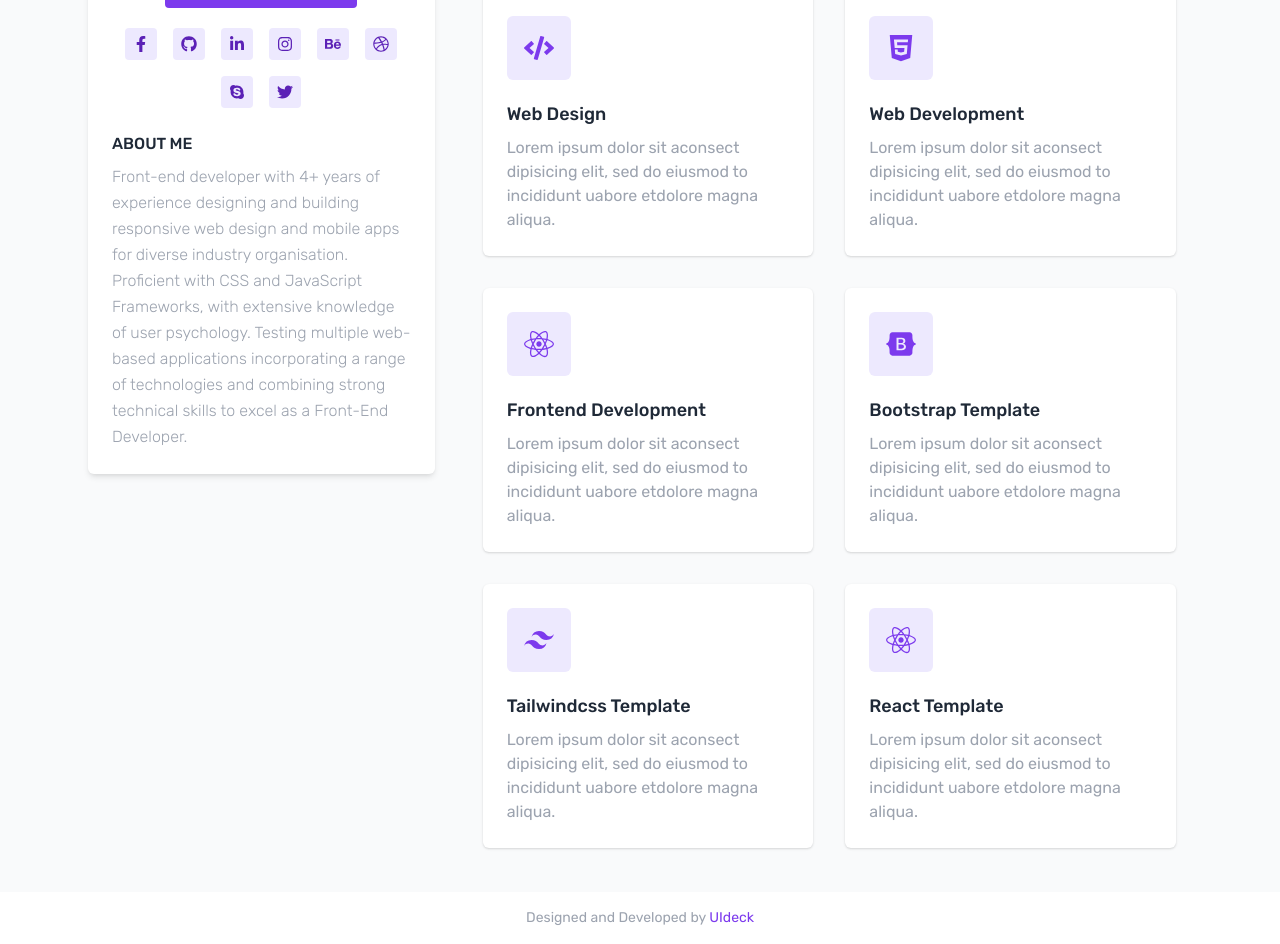
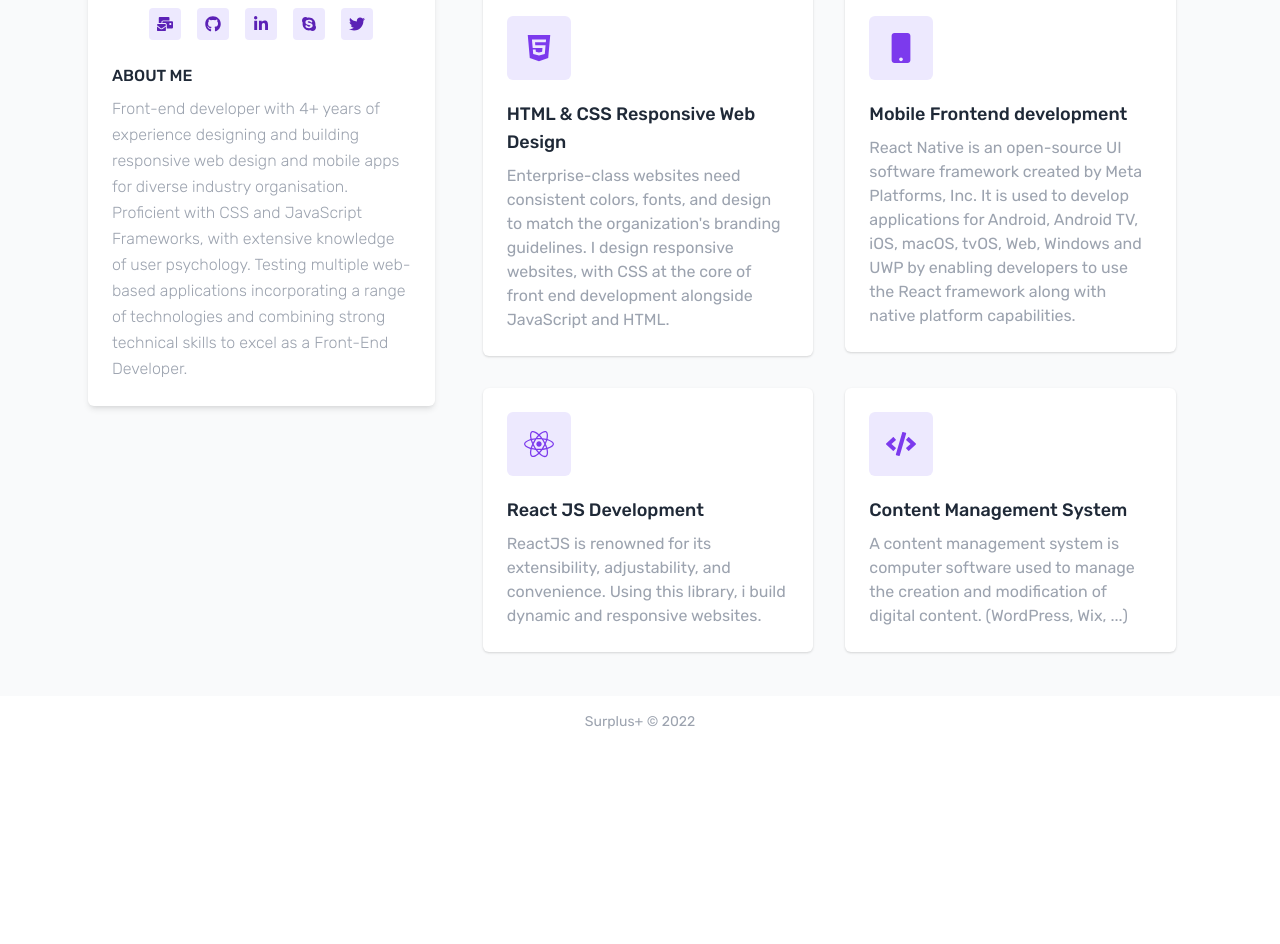
Before and after one commit to Vickthour/myresume-reactjs, a React (Create React App) app: page /services in a window 1280 px wide. Shown: the part 340-1284 px from the top of the page. After the commit the page ends 1088 px from the top, so only its background shows below. Built offline with nearby package versions, Linux system fonts and the light colour scheme.

Commit message:
Almost done

```diff
--- a/src/components/pages/About/Skills/SkillItem.jsx
+++ b/src/components/pages/About/Skills/SkillItem.jsx
@@ -1,24 +1,52 @@
 import React from "react";
 
-const SkillItem = (props) => {
-  const { title, percentage } = props.skill;
+const SkillItem = () => {
+  // const { title, percentage } = props.skill;
   return (
-    <div className="w-full md:w-1/2">
-      <div className="mb-4 md:mx-4">
-        <div className="flex justify-between items-center mb-1">
-          <h5 className="text-md text-gray-400 font-light">{title}</h5>
-          <span className="text-md text-purple-600 font-bold">
-            {percentage}
-          </span>
+    <div className="w-full">
+          <div className="md:mx-4">
+            <h3 className="text-2xl text-gray-800 font-bold mb-4">Skills</h3>
+          </div>
+          <span className="inline-flex items-center gap-1.5 py-1.5 px-3 rounded-md text-sm text-md font-medium bg-blue-100 text-blue-800">Languages</span>
+          <ul className="list-disc list-inside text-gray-900 dark:text-gray-200">
+            <li className="inline-block relative pr-8">HTML</li>
+            <li className="inline-block relative pr-8">CSS</li>
+            <li className="inline-block relative pr-8">JavaScript</li>
+            <li className="inline-block relative pr-8">TypeScript</li>
+            <li className="inline-block relative pr-8">PHP</li>
+          </ul>
+          <hr/><br/>
+          <span className="inline-flex items-center gap-1.5 py-1.5 px-3 rounded-md text-sm text-md font-medium bg-blue-100 text-blue-800">Libraries</span>
+          <br/>
+          <ul className="list-disc list-inside text-gray-900 dark:text-gray-200">
+            <li className="inline-block relative pr-8">React</li>
+            <li className="inline-block relative pr-8">React-Redux</li>
+            <li className="inline-block relative pr-8">Laravel</li>
+          </ul>
+          <hr/><br/>
+          <span className="inline-flex items-center gap-1.5 py-1.5 px-3 rounded-md text-sm text-md font-medium bg-blue-100 text-blue-800">Frameworks</span>
+          <br/>
+          <ul className="list-disc list-inside text-gray-900 dark:text-gray-200">
+            <li className="inline-block relative pr-8">TailwindCSS</li>
+            <li className="inline-block relative pr-8">React Native</li>
+            <li className="inline-block relative pr-8">BootStrap</li>
+          </ul>
+          <hr/><br/>
+          <span className="inline-flex items-center gap-1.5 py-1.5 px-3 rounded-md text-sm text-md font-medium bg-blue-100 text-blue-800">Tools & System</span>
+          <br/>
+          <ul className="list-disc list-inside text-gray-900 dark:text-gray-200">
+            <li className="inline-block relative pr-8">Git</li>
+            <li className="inline-block relative pr-8">NPM</li>
+            <li className="inline-block relative pr-8">VScode</li>
+          </ul><hr/><br/>
+          <span className="inline-flex items-center gap-1.5 py-1.5 px-3 rounded-md text-sm text-md font-medium bg-blue-100 text-blue-800">CMS</span>
+          <br/>
+          <ul className="list-disc list-inside text-gray-900 dark:text-gray-200">
+            <li className="inline-block relative pr-8">WordPress</li>
+            <li className="inline-block relative pr-8">Wix</li>
+            <li className="inline-block relative pr-8">PageCarton</li>
+          </ul>
         </div>
-        <div className="w-full bg-purple-200 relative h-2 rounded">
-          <div
-            className="absolute h-full left-0 top-0 bg-purple-600 rounded"
-            style={{ width: `${percentage}` }}
-          ></div>
-        </div>
-      </div>
-    </div>
   );
 };
 
--- a/src/components/pages/About/Skills/Skills.jsx
+++ b/src/components/pages/About/Skills/Skills.jsx
@@ -1,56 +1,11 @@
 import React from "react";
+import SkillItem from "./SkillItem";
 
 const Skills = () => {
   return (
     <div className="py-4">
       <div className="flex flex-wrap">
-        <div className="w-full">
-          <div className="md:mx-4">
-            <h3 className="text-2xl text-gray-800 font-bold mb-4">Skills</h3>
-          </div>
-          <span className="inline-flex items-center gap-1.5 py-1.5 px-3 rounded-md text-sm text-md font-medium bg-blue-100 text-blue-800">Languages</span>
-          <ul className="list-disc list-inside text-gray-900 dark:text-gray-200">
-            <li className="inline-block relative pr-8">HTML</li>
-            <li className="inline-block relative pr-8">CSS</li>
-            <li className="inline-block relative pr-8">JavaScript</li>
-            <li className="inline-block relative pr-8">TypeScript</li>
-            <li className="inline-block relative pr-8">PHP</li>
-          </ul>
-          <hr/><br/>
-          <span className="inline-flex items-center gap-1.5 py-1.5 px-3 rounded-md text-sm text-md font-medium bg-blue-100 text-blue-800">Libraries</span>
-          <br/>
-          <ul className="list-disc list-inside text-gray-900 dark:text-gray-200">
-            <li className="inline-block relative pr-8">React</li>
-            <li className="inline-block relative pr-8">React-Redux</li>
-            <li className="inline-block relative pr-8">JavaScript</li>
-            <li className="inline-block relative pr-8">TypeScript</li>
-            <li className="inline-block relative pr-8">Laravel</li>
-          </ul>
-          <hr/><br/>
-          <span className="inline-flex items-center gap-1.5 py-1.5 px-3 rounded-md text-sm text-md font-medium bg-blue-100 text-blue-800">Frameworks</span>
-          <br/>
-          <ul className="list-disc list-inside text-gray-900 dark:text-gray-200">
-            <li className="inline-block relative pr-8">TailwindCSS</li>
-            <li className="inline-block relative pr-8">BootStrap</li>
-          </ul>
-          <hr/><br/>
-          <span className="inline-flex items-center gap-1.5 py-1.5 px-3 rounded-md text-sm text-md font-medium bg-blue-100 text-blue-800">Tools & System</span>
-          <br/>
-          <ul className="list-disc list-inside text-gray-900 dark:text-gray-200">
-            <li className="inline-block relative pr-8">Git</li>
-            <li className="inline-block relative pr-8">NPM</li>
-            <li className="inline-block relative pr-8">VScode</li>
-          </ul><hr/><br/>
-          <span className="inline-flex items-center gap-1.5 py-1.5 px-3 rounded-md text-sm text-md font-medium bg-blue-100 text-blue-800">CMS</span>
-          <br/>
-          <ul className="list-disc list-inside text-gray-900 dark:text-gray-200">
-            <li className="inline-block relative pr-8">WordPress</li>
-            <li className="inline-block relative pr-8">Wix</li>
-            <li className="inline-block relative pr-8">PageCarton</li>
-          </ul>
-        </div>
-
-
+           <SkillItem/>
       </div>
     </div>
   );
--- a/src/components/pages/Contact/Contact.jsx
+++ b/src/components/pages/Contact/Contact.jsx
@@ -1,12 +1,13 @@
 import React from "react";
 import { ToastContainer } from "react-toastify";
 import "react-toastify/dist/ReactToastify.css";
+
 
 const Contact = () => {
   return (
     <section className="pb-10">
       <div className="flex flex-wrap md:px-4">
-        <form className="p-8 md:mx-4 bg-white rounded-md shadow-md">
+        <form className="p-8 md:mx-4 bg-white rounded-md shadow-md" name="myForm" method="POST">
           <div className="m-3">
             <h3 className="text-2xl text-gray-800 font-bold mb-6">
               Get in Touch
--- a/src/components/pages/Portfolio/Portfolio.jsx
+++ b/src/components/pages/Portfolio/Portfolio.jsx
@@ -12,7 +12,7 @@ const portfolioData = [
     title: "Space Bootstrap 5 Multipurpose Template",
     link: "#0",
     description:
-      "Lorem ipsum dolor sit aconsect dipisicing elit, sed do eiusmod to incididunt uabore etdolore magna aliqua.",
+      "",
   },
   {
     id: 2,
@@ -20,7 +20,7 @@ const portfolioData = [
     title: "eCommerce HTML Bootstrap 5 UI Kit",
     link: "#0",
     description:
-      "Lorem ipsum dolor sit aconsect dipisicing elit, sed do eiusmod to incididunt uabore etdolore magna aliqua.",
+      "",
   },
   {
     id: 3,
@@ -28,7 +28,7 @@ const portfolioData = [
     title: "Basic – Tailwind CSS Template",
     link: "#0",
     description:
-      "Lorem ipsum dolor sit aconsect dipisicing elit, sed do eiusmod to incididunt uabore etdolore magna aliqua.",
+      "",
   },
   {
     id: 4,
@@ -36,7 +36,7 @@ const portfolioData = [
     title: "Gearix Car repair App",
     link: "#0",
     description:
-      "Lorem ipsum dolor sit aconsect dipisicing elit, sed do eiusmod to incididunt uabore etdolore magna aliqua.",
+      "",
   },
 ];
 
--- a/src/components/pages/Service/Service.jsx
+++ b/src/components/pages/Service/Service.jsx
@@ -1,51 +1,38 @@
 import React from "react";
-import { FaBootstrap, FaCode, FaHtml5, FaReact } from "react-icons/fa";
-import { SiTailwindcss } from "react-icons/si";
+import {FaCode, FaHtml5, FaReact, FaMobile } from "react-icons/fa";
+//import { SiTailwindcss } from "react-icons/si";
 import ServiceItem from "./ServiceItem";
 
 const serviceData = [
   {
     id: 1,
-    icon: <FaCode />,
-    title: "Web Design",
+    icon: <FaHtml5 />,
+    title: "HTML & CSS Responsive Web Design",
     description:
-      "Lorem ipsum dolor sit aconsect dipisicing elit, sed do eiusmod to incididunt uabore etdolore magna aliqua.",
+    "Enterprise-class websites need consistent colors, fonts, and design to match the organization's branding guidelines. I design responsive websites, with CSS at the core of front end development alongside JavaScript and HTML."
   },
   {
     id: 2,
-    icon: <FaHtml5 />,
-    title: "Web Development",
+    icon: <FaMobile />,
+    title: "Mobile Frontend development",
     description:
-      "Lorem ipsum dolor sit aconsect dipisicing elit, sed do eiusmod to incididunt uabore etdolore magna aliqua.",
+    "React Native is an open-source UI software framework created by Meta Platforms, Inc. It is used to develop applications for Android, Android TV, iOS, macOS, tvOS, Web, Windows and UWP by enabling developers to use the React framework along with native platform capabilities."
   },
   {
     id: 3,
     icon: <FaReact />,
-    title: "Frontend Development",
+    title: "React JS Development",
     description:
-      "Lorem ipsum dolor sit aconsect dipisicing elit, sed do eiusmod to incididunt uabore etdolore magna aliqua.",
+    "ReactJS is renowned for its extensibility, adjustability, and convenience. Using this library, i build dynamic and responsive websites."
   },
   {
     id: 4,
-    icon: <FaBootstrap />,
-    title: "Bootstrap Template",
+    icon: <FaCode />,
+    title: "Content Management System",
     description:
-      "Lorem ipsum dolor sit aconsect dipisicing elit, sed do eiusmod to incididunt uabore etdolore magna aliqua.",
+    "A content management system is computer software used to manage the creation and modification of digital content. (WordPress, Wix, ...)"
   },
-  {
-    id: 4,
-    icon: <SiTailwindcss />,
-    title: "Tailwindcss Template",
-    description:
-      "Lorem ipsum dolor sit aconsect dipisicing elit, sed do eiusmod to incididunt uabore etdolore magna aliqua.",
-  },
-  {
-    id: 4,
-    icon: <FaReact />,
-    title: "React Template",
-    description:
-      "Lorem ipsum dolor sit aconsect dipisicing elit, sed do eiusmod to incididunt uabore etdolore magna aliqua.",
-  },
+
 ];
 
 const Service = () => {
--- a/src/components/sections/Footer/Footer.jsx
+++ b/src/components/sections/Footer/Footer.jsx
@@ -1,19 +1,12 @@
 import React from "react";
 
+const date = new Date();
 const Footer = () => {
   return (
     <footer className="bg-white p-4 absolute bottom-0 left-0 w-full">
       <div className="container px-4">
         <p className="text-sm text-gray-400 text-center">
-          Designed and Developed by
-          <a
-            className="text-purple-600"
-            href="https://uideck.com/"
-            rel="nofollow"
-          >
-            {" "}
-            UIdeck
-          </a>
+          Surplus+  © { date.getFullYear()}
         </p>
       </div>
     </footer>
--- a/src/components/sections/Sidebar/Sidebar.jsx
+++ b/src/components/sections/Sidebar/Sidebar.jsx
@@ -1,10 +1,7 @@
 import React from "react";
 import {
-  FaBehance,
-  FaDribbble,
-  FaFacebookF,
+  FaMailBulk,
   FaGithub,
-  FaInstagram,
   FaLinkedinIn,
   FaSkype,
   FaTwitter,
@@ -14,43 +11,28 @@ import profile from "../../../images/profile.jpg";
 const socials = [
   {
     id: 1,
-    icon: <FaFacebookF />,
-    link: "#0",
+    icon: <FaMailBulk />,
+    link: "mailto:olabanjivictor37@gmail.com",
   },
   {
     id: 2,
     icon: <FaGithub />,
-    link: "#0",
+    link: "https://github.com/vickthour",
   },
   {
     id: 3,
     icon: <FaLinkedinIn />,
-    link: "#0",
+    link: "https://www.linkedin.com/in/victor-olabanji/",
   },
   {
     id: 4,
-    icon: <FaInstagram />,
-    link: "#0",
+    icon: <FaSkype />,
+    link: "https://join.skype.com/invite/OnT3a9gdjyNs",
   },
   {
     id: 5,
-    icon: <FaBehance />,
-    link: "#0",
-  },
-  {
-    id: 6,
-    icon: <FaDribbble />,
-    link: "#0",
-  },
-  {
-    id: 7,
-    icon: <FaSkype />,
-    link: "#0",
-  },
-  {
-    id: 7,
     icon: <FaTwitter />,
-    link: "#0",
+    link: "https://twitter.com/vickthour2",
   },
 ];
 
@@ -63,15 +45,15 @@ const Sidebar = () => {
         <img src={profile} alt="shafiqhammad" className="w-full rounded-full" />
       </div>
       <div className="text-center">
-        <h1 className="text-xl text-gray-800 font-bold mb-1">John Doe</h1>
+        <h1 className="text-xl text-gray-800 font-bold mb-1">Victor Olabanji</h1>
         <p className="text-sm text-gray-400 mb-3">
-          Frontend Web Developer at
+          Front-End Developer at
           <a href="https://www.hubrootech.com.ng/" className="text-purple-600 pl-1">
             Hubroot Technologies
           </a>
         </p>
-        <a
-          href="#0"
+        <a target="_blank" rel="noreferrer"
+          href="https://drive.google.com/file/d/1rv_AF2v_yesy7YNoA6o-4lGGbc6R4kI5/view?usp=sharing"
           className="inline-block mb-3 rounded bg-purple-600 text-center border-0 py-2 px-6 text-white leading-7 tracking-wide hover:bg-purple-800"
           download="Resume"
         >
```
